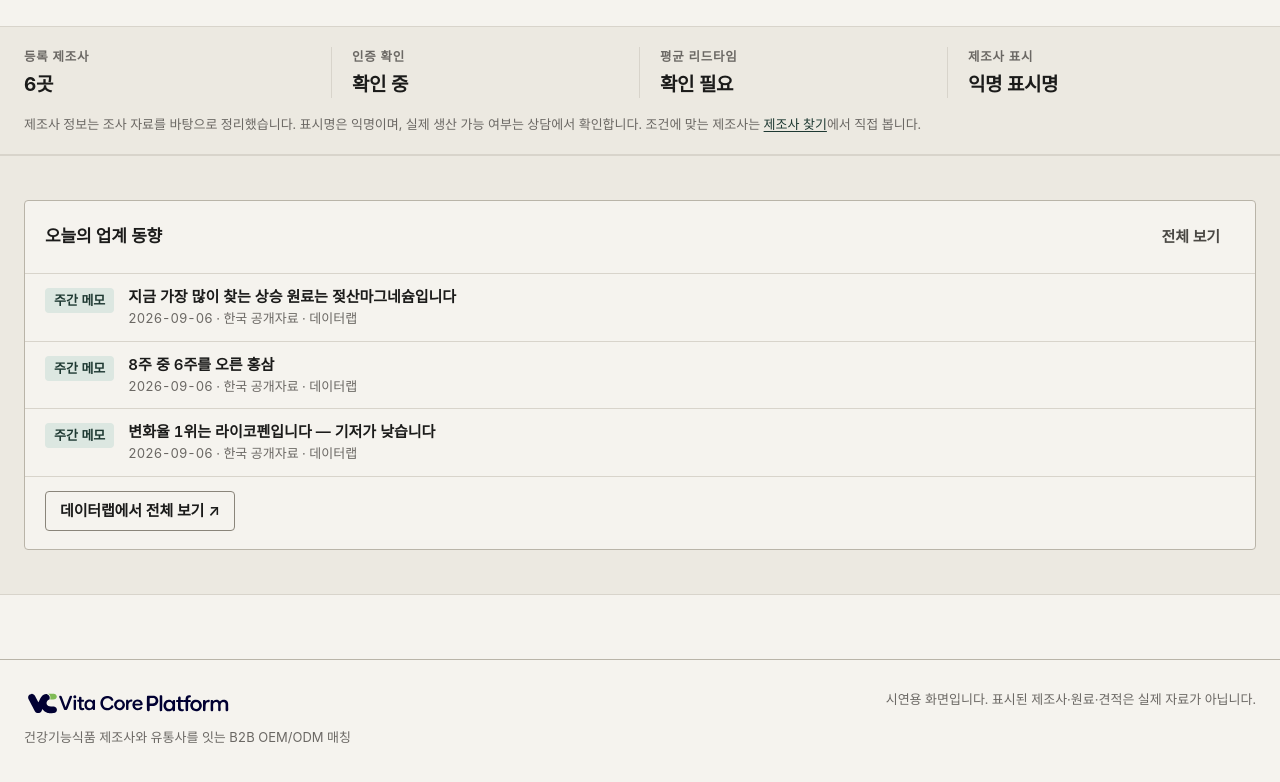
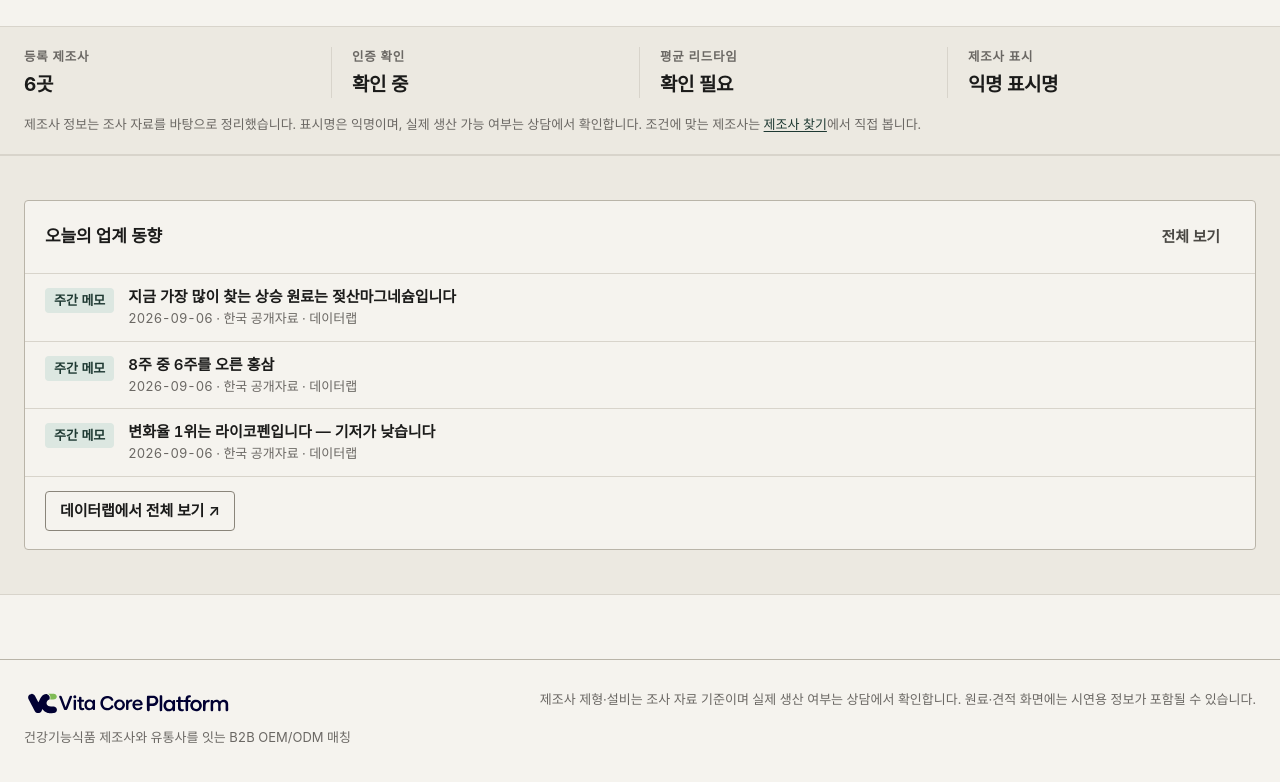
Before and after one commit to vcbio/vc-platform, a Next.js app: page /vc-platform/ in a window 1280 px wide. Shown: the part 888-1670 px from the top of the page. Built offline with nearby package versions, Linux system fonts and the light colour scheme; no server answers.

Commit message:
fix: clarify manufacturer evidence in footer

```diff
--- a/src/components/ui/Footer.tsx
+++ b/src/components/ui/Footer.tsx
@@ -1,7 +1,7 @@
 import Image from "next/image";
 import Container from "./Container";
 
-/** 푸터. 브랜드 줄 · 이름 풀이 · 시연 고지 세 덩어리로만 둔다. */
+/** 푸터. 브랜드 줄 · 이름 풀이 · 자료 범위 고지 세 덩어리로만 둔다. */
 export default function Footer() {
   return (
     <footer className="pf-foot">
@@ -19,7 +19,7 @@ export default function Footer() {
             <p>건강기능식품 제조사와 유통사를 잇는 B2B OEM/ODM 매칭</p>
           </div>
           <p>
-            시연용 화면입니다. 표시된 제조사·원료·견적은 실제 자료가 아닙니다.
+            제조사 제형·설비는 조사 자료 기준이며 실제 생산 여부는 상담에서 확인합니다. 원료·견적 화면에는 시연용 정보가 포함될 수 있습니다.
           </p>
         </div>
       </Container>
```
